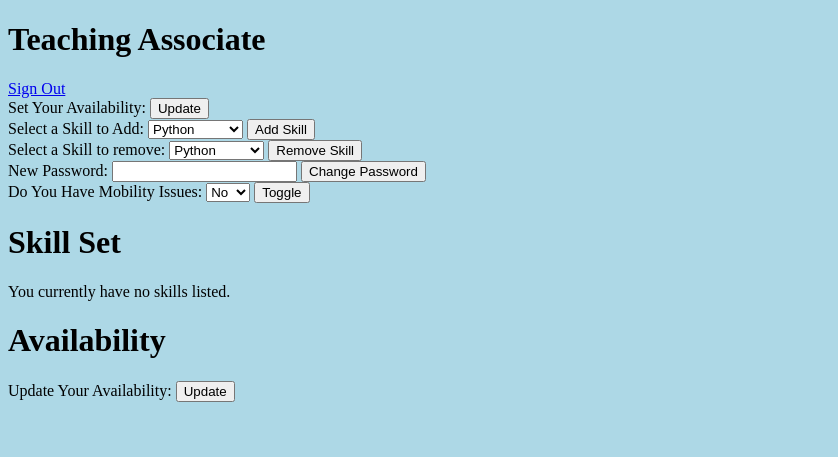
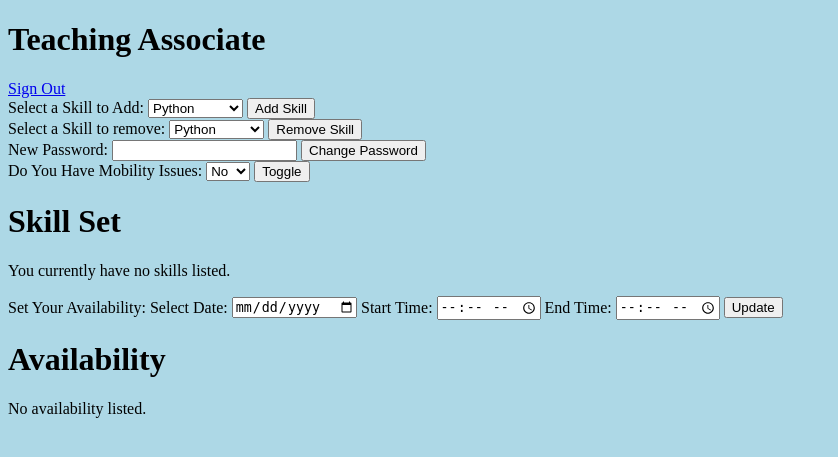
Before and after one commit to AlfieGormley/Teaching-Allocation-System, a Flask app: template templates/ta.html in a window 1280 px wide. Shown: the top 457 px of the page, without its empty margins (0-838 px from the left). Run offline with Flask 3, Linux system fonts and the light colour scheme; the template is opened without the code that fills it, so the values that code supplies are empty.

Commit message:
Availability
TA's can now set and view their availability on ta.html

```diff
--- a/app.py
+++ b/app.py
@@ -50,7 +50,10 @@ def ta():
     user = db.users.find_one({"_id": user_id})
     skills = user.get('skillset', [])
 
-    return render_template('ta.html', skills=skills)
+    availability = list(db.availability.find({"user_id": user_id}))
+    print(availability)
+
+    return render_template('ta.html', skills=skills, availability=availability)
 
 @app.route('/ml/')
 @login_required(role="Module Leader")
--- a/static/js/scripts.js
+++ b/static/js/scripts.js
@@ -380,3 +380,55 @@ $("form[name='toggle_mobile_form']").submit(function(e) {
     });
 
 });
+
+
+//Finds the form with name:remove_skills_form, when submitted it run this function
+$("form[name='availability_form']").submit(function(e) {
+
+    //Prevents the page reloading
+    e.preventDefault();
+
+    //Stores the form object
+    var $form = $(this);
+
+    //Finds the error class to display error messages
+    var $error = $form.find(".error");
+
+    //Collects the data submitted from the form to be sent to the server as a POST request
+    var data = $form.serialize();
+
+    //AJAX requests are sent to the backend
+    $.ajax({
+
+        //Sends the request to the route which handles skill updates
+        url: "/user/set_availability",
+
+        //POST request
+        type: "POST",
+
+        //Sends the form data
+        data: data,
+
+        //Expecting a json response
+        dataType: "json",
+
+        //If the response is succesfull
+        success: function(resp) {
+
+            //Logs the servers response in the console
+            console.log(resp);
+
+            $error.text("Successful Update!").removeClass("error--hidden").addClass("success");
+        },
+
+        error: function(resp) {
+
+            //Logs the error response in the browser console
+            console.log(resp);
+
+            //This will look at our models.py file and return the appropriate error message
+           // $error.text(resp.responseJSON.error).removeClass("error--hidden");
+        }
+    });
+
+});
--- a/templates/ta.html
+++ b/templates/ta.html
@@ -11,10 +11,6 @@
     {{ session['logged_in'] }}
     {{ session['user'] }}
 
-    <form id="availability_form">
-        <label for="availability">Set Your Availability:</label>
-        <input type= "submit" value = "Update" class= "btn">
-    </form>
 
     <form name="skills_form">
         <label for="skills">Select a Skill to Add:</label>
@@ -86,10 +82,44 @@
         {% endif %}
     </body>
 
-    <h1>Availability</h1>
-    <form id="availability_form">
-        <label for="availability">Update Your Availability:</label>
+    <form name="availability_form">
+        <label for="availability">Set Your Availability:</label>
+
+        <label for="date"> Select Date: </label>
+        <input type= "date" id = "date" name= "date" required>
+
+        <label for="start_time">Start Time:</label>
+        <input type="time" id="start_time" name="start_time" required>
+
+        <label for="end_time">End Time:</label>
+        <input type="time" id="end_time" name="end_time" required>
+
+
         <input type= "submit" value = "Update" class= "btn">
     </form>
 
+
+    <body>
+        <h1>Availability</h1>
+        {% if availability %}
+    <table>
+        <tr>
+            <th>Date</th>
+            <th>Start Time</th>
+            <th>End Time</th>
+        </tr>
+        {% for slot in availability %}
+        <tr>
+            <td>{{ slot['date'].strftime('%Y-%m-%d') }}</td>
+            <td>{{ slot['start_time'].strftime('%H:%M') }}</td>
+            <td>{{ slot['end_time'].strftime('%H:%M') }}</td>
+        </tr>
+        {% endfor %}
+    </table>
+    {% else %}
+    <p>No availability listed.</p>
+    {% endif %}
+    </body>
+
+
 {% endblock %}
--- a/user/routes.py
+++ b/user/routes.py
@@ -61,3 +61,9 @@ def toggle_mobile():
 
    #return jsonify(success=True, message="Skills updated successfully")
    return User().toggle_mobile()
+
+
+@app.route('/user/set_availability', methods=['POST'])
+def set_availability():
+
+   return User().set_availability()
```
Also changed, not shown: user/models.py (+47 -0 lines).
